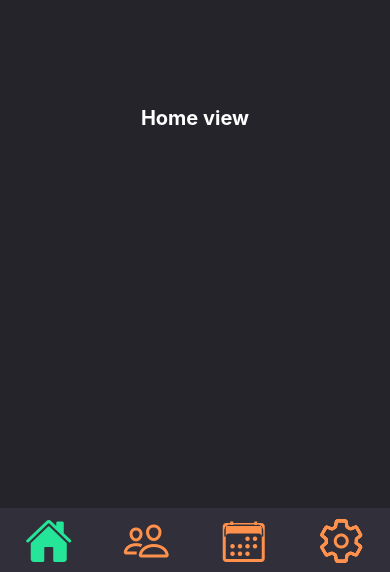
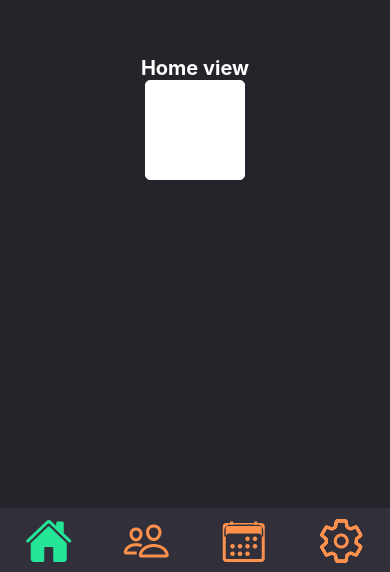
Before and after one commit to alcooke13/group_app, a React Native app in the folder frontend/: screen /Home in a window 390 px wide. Shown: the part 272-844 px from the top of the page. Built offline with nearby package versions, Linux system fonts and the light colour scheme.

Commit message:
created tickbox component

```diff
--- /dev/null
+++ b/frontend/components/TickBox.tsx
@@ -0,0 +1,47 @@
+import { Text, StyleSheet, View, Image, TouchableOpacity} from 'react-native';
+import React, {useState} from 'react';
+import Ionicons from '@expo/vector-icons/Ionicons';
+
+interface Props {
+    value: boolean;
+    onPress: () => void;
+    size?: number;
+    backgroundColor?: string;
+    }
+
+    const TickBox = (props: Props) => {
+    const { value, onPress, size, backgroundColor } = props;
+    let iconSize: number = 22;
+   return (
+   <TouchableOpacity
+     activeOpacity={0.7}
+     style={[
+       styles.checkBoxContainer,
+       {
+         height: size || 38,
+         width: size || 38,
+         backgroundColor: "white",
+         borderColor: '#FFFFFF',
+       },
+     ]}
+     onPress={onPress}
+   >
+
+     {value ? <Ionicons name="checkmark-sharp" size={size ? size: iconSize} color="#FF914D" /> : <></>}
+   </TouchableOpacity>
+   );
+   };
+
+   const styles = StyleSheet.create({
+   activeIcon: {
+   width: 32,
+   height: 32,
+   tintColor: 'white',
+   },
+    checkBoxContainer: {
+     borderRadius: 5,
+     borderWidth: 1.3,
+    },
+   });
+
+   export default TickBox;
--- a/frontend/screens/EventsScreen.tsx
+++ b/frontend/screens/EventsScreen.tsx
@@ -6,6 +6,10 @@ import { SafeAreaProvider } from 'react-native-safe-area-context';
 
 
 export default function EventsScreen(){
+
+
+
+
     return (
         <SafeAreaView style={styles.container}>
             <Text style={styles.title}>Events view</Text>
--- a/frontend/screens/HomeScreen.tsx
+++ b/frontend/screens/HomeScreen.tsx
@@ -2,19 +2,26 @@ import * as React from 'react';
 import { Text, View, StyleSheet, SafeAreaView } from 'react-native';
 import { NavigationContainer } from '@react-navigation/native';
 import { createBottomTabNavigator } from '@react-navigation/bottom-tabs';
-
+import InfoBox from '../components/InfoBox';
+import TickBox from '../components/TickBox';
+import {useState} from 'react';
 
 export default function HomeScreen(){
+    const [isSelected, setSelection] = useState(false);
+    function onPress(){
+        setSelection(!isSelected)
+    }
+
     return (
         <SafeAreaView style={styles.container}>
             <Text  style={styles.title} >Home view</Text>
+
+            <TickBox value={isSelected} onPress={onPress} size={100} backgroundColor={'white'}  ></TickBox>
         </SafeAreaView>
     )
 
 
-
-}
-
+    }
 
 const styles = StyleSheet.create({
     container: {
```
